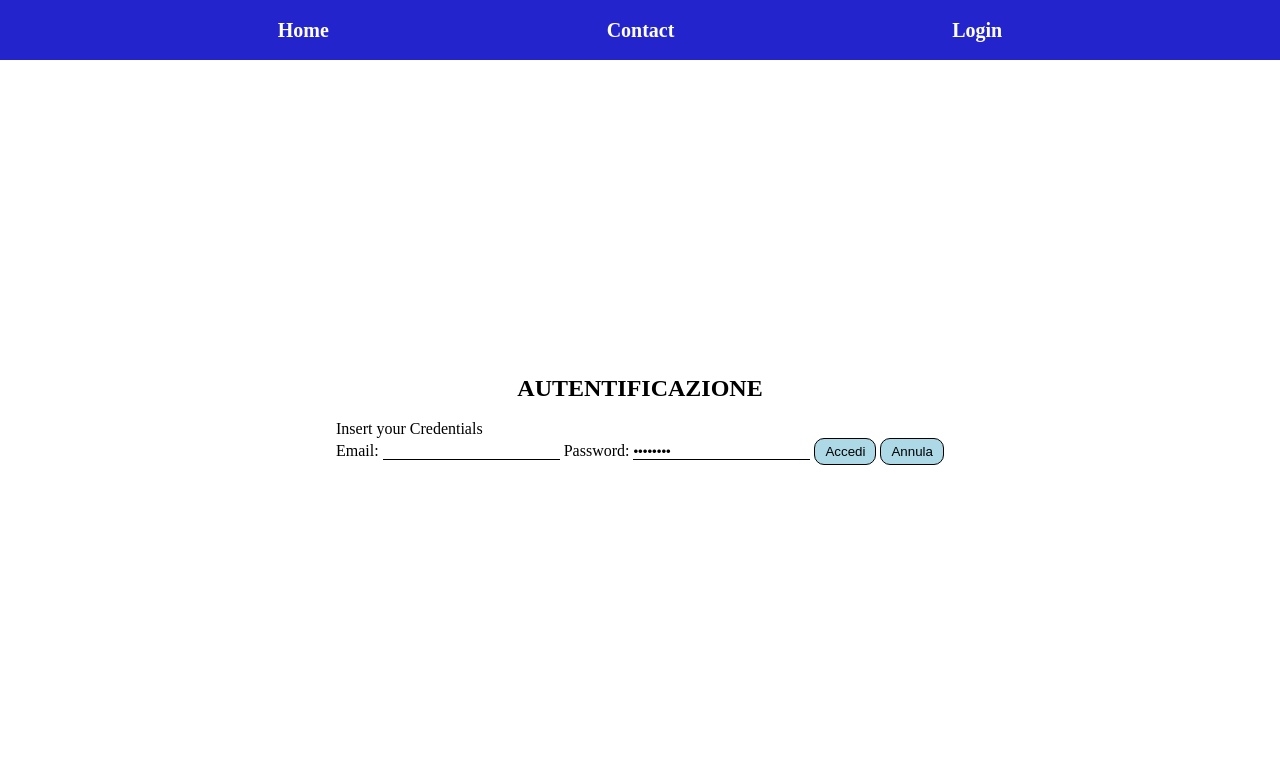
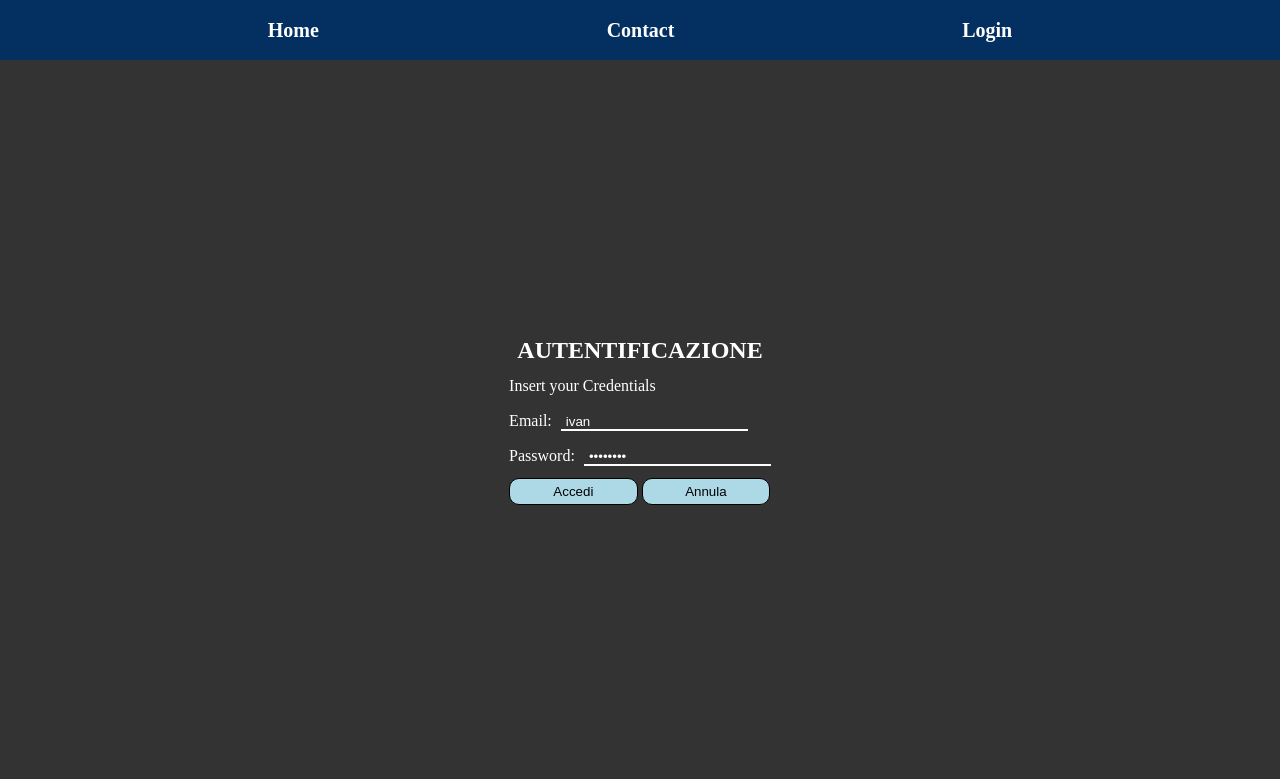
Before and after one commit to Pandabug/Homeworks, a PHP site: page /index.html in a window 1280 px wide. Shown: the top 779 px of the page. Run offline with PHP 8.4, Linux system fonts and the light colour scheme.

Commit message:
Update 1. Login

```diff
--- a/Php/1. Login/index.html
+++ b/Php/1. Login/index.html
@@ -4,8 +4,8 @@
     <meta charset="UTF-8">
     <meta http-equiv="X-UA-Compatible" content="IE=edge">
     <meta name="viewport" content="width=device-width, initial-scale=1.0">
+    <title>Document</title>
     <link rel="stylesheet" href="style.css">
-    <title>Document</title>
 </head>
 <body>
     <nav>
@@ -17,14 +17,15 @@
     <section id="login">
         <h1>AUTENTIFICAZIONE</h1>
 
-        <br />
-        <form action="./index.php" name="autenticazione" method="POST">
+        <form action="./src/index.php" name="autenticazione" method="POST">
             Insert your Credentials
             <br />
             Email:
-            <input type="text" name="usernameLabel" />
+            <input type="text" value='ivan' name="usernameLabel"  tabindex="1"/>
+            <br />
             Password:
             <input type="password" name="passwordLabel" value="password" />
+            <br />
 
             <button name="btn_accedi" value="Accedi">Accedi</button>
             <button name="btn_annula" value="Annula">Annula</button>
--- a/Php/1. Login/style.css
+++ b/Php/1. Login/style.css
@@ -1,6 +1,9 @@
 *{
     margin: 0;
     padding: 0;
+}
+body{
+    background: #333;
 }
 
 nav{
@@ -9,28 +12,45 @@ nav{
     display: flex;
     align-items: center;
     justify-content: space-evenly;
-    background: rgb(36, 36, 204);
+    background: rgb(4, 47, 97);
 }
 nav a{
+    padding: 10px 20px;
+    border-radius: 10px;
+    font-size: 20px;
     color: #fff;
     text-decoration: none;
     font-weight: bold;
-    font-size: 20px;
+    transition: .4s;
+}
+nav a:hover{
+    background: rgb(32, 64, 100);
+    color: grey;
 }
 
 #login{
     height: 90vh;
+    color: #fff;
     display: flex;
     justify-content: center;
     align-items: center;
     flex-direction: column;
+    line-height: 35px;
 }
 #login form input{
+    margin-left: 5px;
+    padding: 0 5px;
     border: none;
-    border-bottom: 1px solid black;
+    background: transparent;
+    color: #fff;
+    border-bottom: 2px solid white;
+}
+#login form input:focus{
+    outline-width: 0;
 }
 #login form button{
     padding: 5px 10px;
+    width: 49.1%;
     border-radius: 10px;
     background: lightblue;
     border: 1px solid #000;
```
Also changed, not shown: Php/1. Login/index.php (deleted, +0 -20 lines), Php/1. Login/src/index.php (added, +36 -0 lines), Php/1. Login/src/php_style.css (added, +44 -0 lines).
